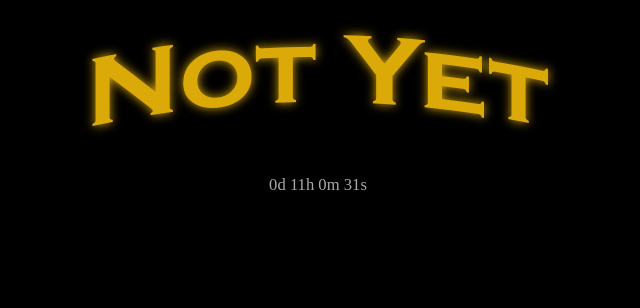
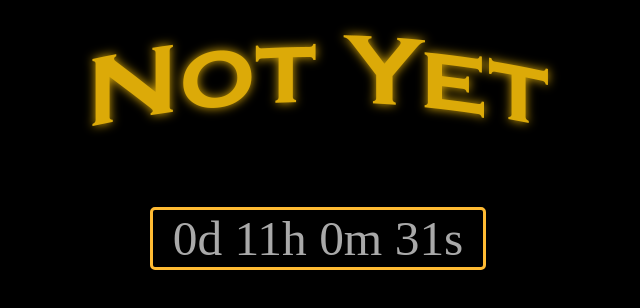
Before and after one commit to PiggyRug/Piggy, a plain HTML site: page countdown.html in a window 1280 px wide. Shown: the top 308 px of the page, without its empty margins (322-962 px from the left). Drawn offline with Linux system fonts and the light colour scheme.

Commit message:
Add files via upload

```diff
--- a/style.css
+++ b/style.css
@@ -132,3 +132,12 @@ footer
 {
 	margin-bottom: 70px;
 }
+#demo
+{
+	padding-right: 20px;
+	padding-left: 20px;
+	text-align: center;
+	font-size: 3em;
+	border: 3px rgba(255, 187, 51, 1) solid;
+	border-radius: 5px 5px 5px 5px;
+}
```
